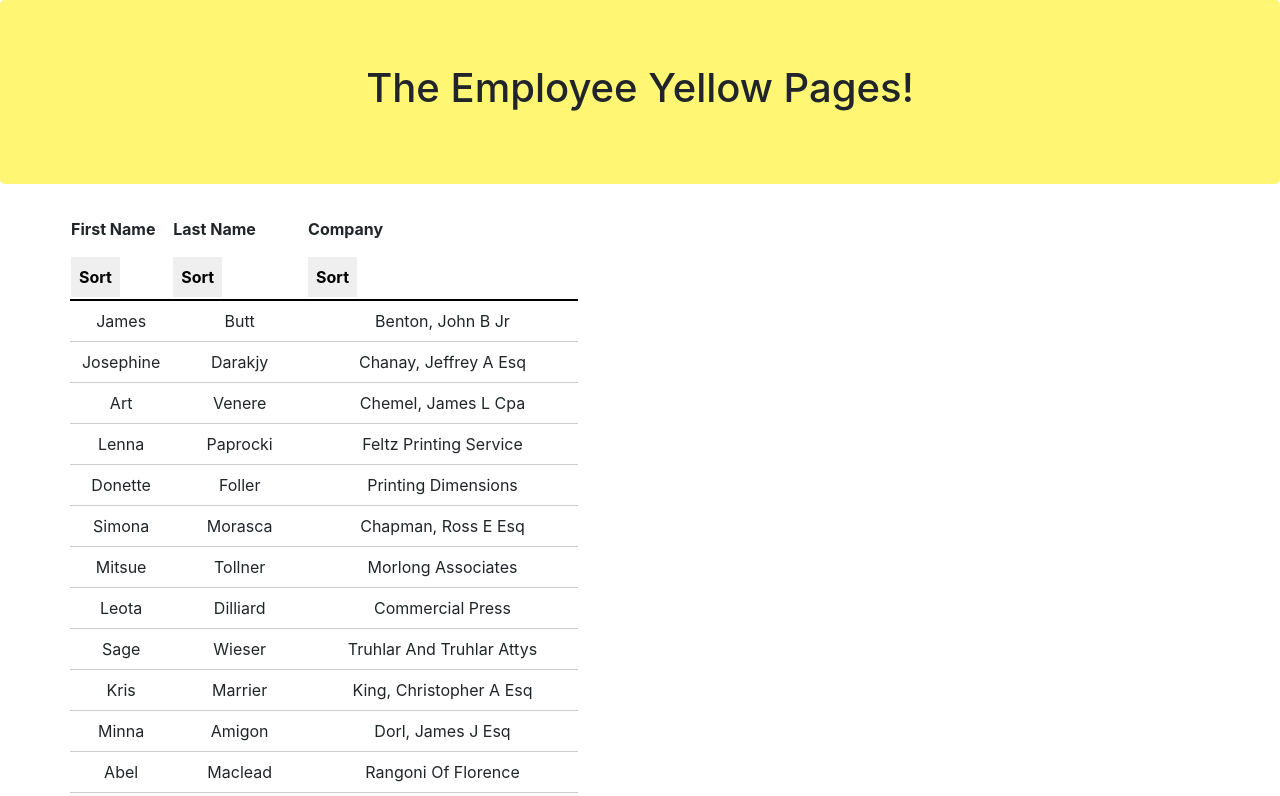
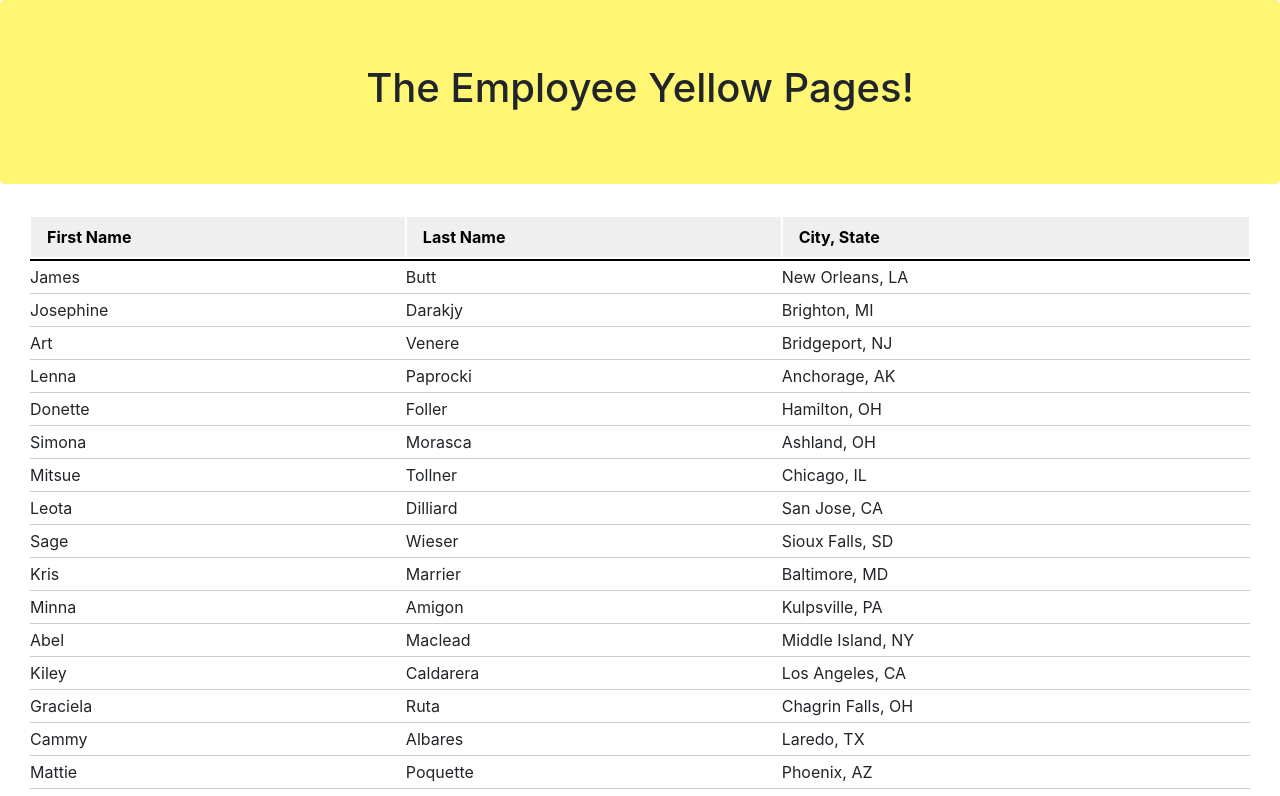
Before and after one commit to gusvalenzuela/employee-yellow-pages-app, a React (Create React App) app: page /directory in a window 1280 px wide. Shown: the top 796 px of the page. Built offline with nearby package versions, Linux system fonts and the light colour scheme.

Commit message:
sorting style, sorted out

```diff
--- a/src/components/EmployeeTable/index.js
+++ b/src/components/EmployeeTable/index.js
@@ -1,12 +1,12 @@
 import React, { useState, useMemo } from "react";
-import './style.css';
+import "./style.css";
 
 const useSortableData = (items, config = null) => {
   const [sortConfig, setSortConfig] = useState(config);
 
   const sortedItems = useMemo(() => {
     let sortableItems = [...items];
-    console.log(sortableItems)
+    // console.log(sortableItems);
     if (sortConfig !== null) {
       sortableItems.sort((a, b) => {
         if (a[sortConfig.key] < b[sortConfig.key]) {
@@ -50,33 +50,39 @@ const EmployeeTable = (props) => {
       <thead>
         <tr>
           <th>
-            <p>First Name</p>
             <button
               type="button"
               onClick={() => requestSort("first_name")}
               className={getClassNamesFor("first_name")}
             >
-              Sort
+              First Name
             </button>
           </th>
           <th>
-            <p>Last Name</p>
             <button
               type="button"
               onClick={() => requestSort("last_name")}
               className={getClassNamesFor("last_name")}
             >
-              Sort
+              Last Name
             </button>
           </th>
-          <th>
-            <p>Company</p>
+          {/* <th>
             <button
               type="button"
               onClick={() => requestSort("company_name")}
               className={getClassNamesFor("company_name")}
             >
-              Sort
+              Company
+            </button>
+          </th> */}
+          <th>
+            <button
+              type="button"
+              onClick={() => requestSort("city")}
+              className={getClassNamesFor("city")}
+            >
+              City, State
             </button>
           </th>
         </tr>
@@ -86,7 +92,10 @@ const EmployeeTable = (props) => {
           <tr key={employee.id}>
             <td>{employee.first_name}</td>
             <td>{employee.last_name}</td>
-            <td>{employee.company_name}</td>
+            {/* <td>{employee.company_name}</td> */}
+            <td>
+              {employee.city}, {employee.state}
+            </td>
           </tr>
         ))}
       </tbody>
--- a/src/components/EmployeeTable/style.css
+++ b/src/components/EmployeeTable/style.css
@@ -6,32 +6,35 @@ table {
 thead th {
   text-align: left;
   border-bottom: 2px solid black;
+  /* width: 100%; */
 }
 
 thead button {
+  text-align: left;
+  display: inline-block;
   border: 0;
-  border-radius: none;
   font-family: inherit;
   font-weight: 700;
   font-size: inherit;
-  padding: 0.5em;
+  padding: 0.5em 1em;
   margin-bottom: 1px;
+  width: 100% ;
 }
 
 thead button.ascending::after {
-  content: '🔽';
-  display: inline-block;
-  margin-left: .5em;
+  content: "🔽";
+  margin-left: 0.75rem;
 }
 
 thead button.descending::after {
-  content: '🔼';
-  display: inline-block;
-  margin-left: .5em;
+  content: "🔼";
+  margin-left: 0.75rem;
 }
 
 tbody td {
-  padding: 0.5em;
+  padding: 0.25em 0;
+  text-align: left;
+  min-width: 150px;
   border-bottom: 1px solid #ccc;
 }
 
--- a/src/pages/directory.js
+++ b/src/pages/directory.js
@@ -3,8 +3,8 @@ import Jumbotron from "../components/Jumbotron";
 import Container from "../components/Container";
 import Row from "../components/Row";
 import Col from "../components/Col";
-import EmployeeTable from "../components/EmployeeTable"
-import employees from "../employees.json"
+import EmployeeTable from "../components/EmployeeTable";
+import employees from "../employees.json";
 
 function Directory() {
   return (
@@ -12,10 +12,15 @@ function Directory() {
       <Jumbotron>
         <h1>The Employee Yellow Pages!</h1>
       </Jumbotron>
-      <Container style={{ marginTop: 30, textAlign: "center", }}>
-        <Row>
-          <Col>
-            <EmployeeTable employees={employees}/>
+      <Container fluid="true" style={{ marginTop: 30, textAlign: "center" }}>
+        {/* <Row>
+          <div className="col-12">
+            <button>Filter by...</button>
+          </div>
+        </Row> */}
+        <Row style={{ padding: "inherit" }}>
+          <Col size="12">
+            <EmployeeTable employees={employees} />
           </Col>
         </Row>
       </Container>
```
